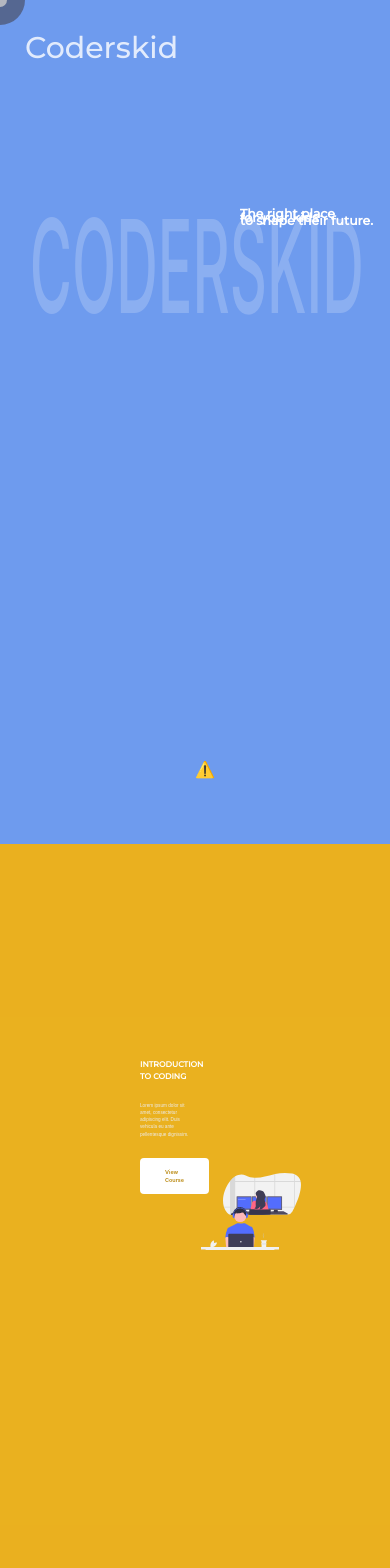
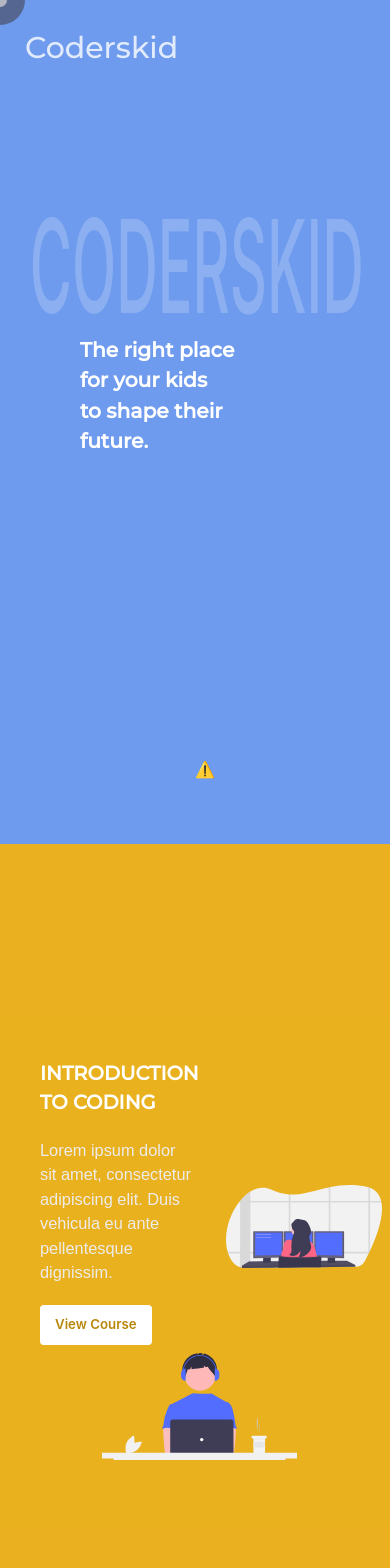
Before and after one commit to shree675/coderskid, a React (Create React App) app: page /allcourses in a window 390 px wide. Shown: the top 1568 px of the page. Built offline with nearby package versions, Linux system fonts and the light colour scheme; no server answers.

Commit message:
added media query for view more course section

```diff
--- a/src/components/allcoursespage.css
+++ b/src/components/allcoursespage.css
@@ -164,30 +164,7 @@
     transition-duration: 0.4s;
 }
 
-@media screen and (max-width:1020px){
 
-    .homeh1{
-    margin-top: 20%;
-    margin-left: 5%;
-    position: absolute;
-    z-index: 5;
-    font-size: 12rem;
-    text-align: center;
-}
-}
-
-
-@media screen and (max-width:620px){
-
-    .homeh1{
-        margin-top: 50%;
-        margin-left: 5%;
-        position: absolute;
-        z-index: 5;
-        font-size: 4.5rem;
-        text-align: center;
-    }
-}
 
 .scroll-down {
     position: absolute;
@@ -211,3 +188,104 @@
     position: relative;
     z-index: 12;
 }
+
+
+@media screen and (max-width:1020px){
+
+    .homeh1{
+    margin-top: 20%;
+    margin-left: 5%;
+    position: absolute;
+    z-index: 5;
+    font-size: 12rem;
+    text-align: center;
+}
+
+
+}
+
+
+@media screen and (max-width:620px){
+
+
+.jtext {
+    font-size: 5.2vw;
+    top: 350px;
+    left: 80px;
+    width: 40%;
+}
+
+.jumbotron-text {
+    margin-top: -15px;
+    margin-bottom: 15px;
+}
+
+    .homeh1{
+        margin-top: 50%;
+        margin-left: 5%;
+        position: absolute;
+        z-index: 5;
+        font-size: 4.5rem;
+        text-align: center;
+    }
+
+
+.main-course {
+    position: relative;
+    /* z-index: 11; */
+    padding-top: 100px;
+    padding-left: 40px;
+    padding-right: 40px;
+}
+
+.main-course-text {
+    margin-top: 115px;
+    width: 50%;
+    float: left;
+    position: relative;
+    z-index: 11;
+}
+
+.view-course-button {
+    padding-left: 15px;
+    padding-right: 15px;
+    font-size: 3.4vw;
+}
+
+.main-course-name {
+    font-size: 5vw;
+    font-family: 'Montserrat', sans-serif;
+    color: white;
+    font-weight: 600;
+    position: relative;
+    /* z-index: 11; */
+}
+
+.main-course-content {
+    font-size: 4.2vw;
+    color: #ececec;
+    margin-top: 20px;
+    font-family: sans-serif;
+    position: relative;
+    /* z-index: 11; */
+    /* font-weight: 600; */
+}
+
+.illust1 {
+    width: 40vw;
+    margin-left: 60%;
+    margin-top: -85%;
+    /* position: relative; */
+    z-index: 11;
+}
+
+.illust2 {
+    width: 50vw;
+    margin-left: 20%;
+    margin-top: -5%;
+    /* margin-top: -5%; */
+    position: relative;
+    z-index: 12;
+}
+
+}
```
